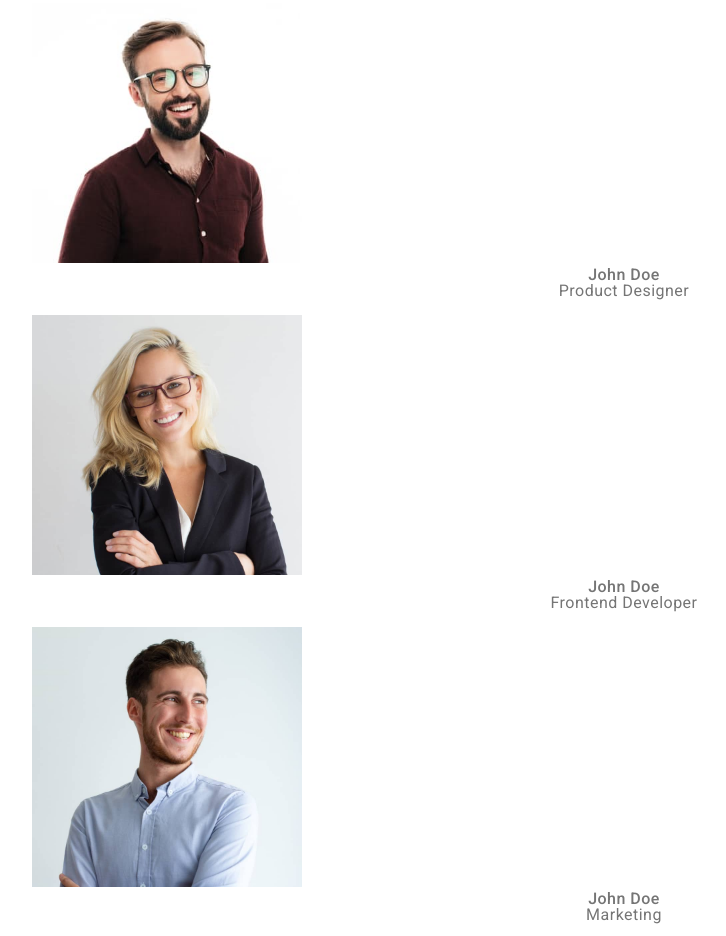
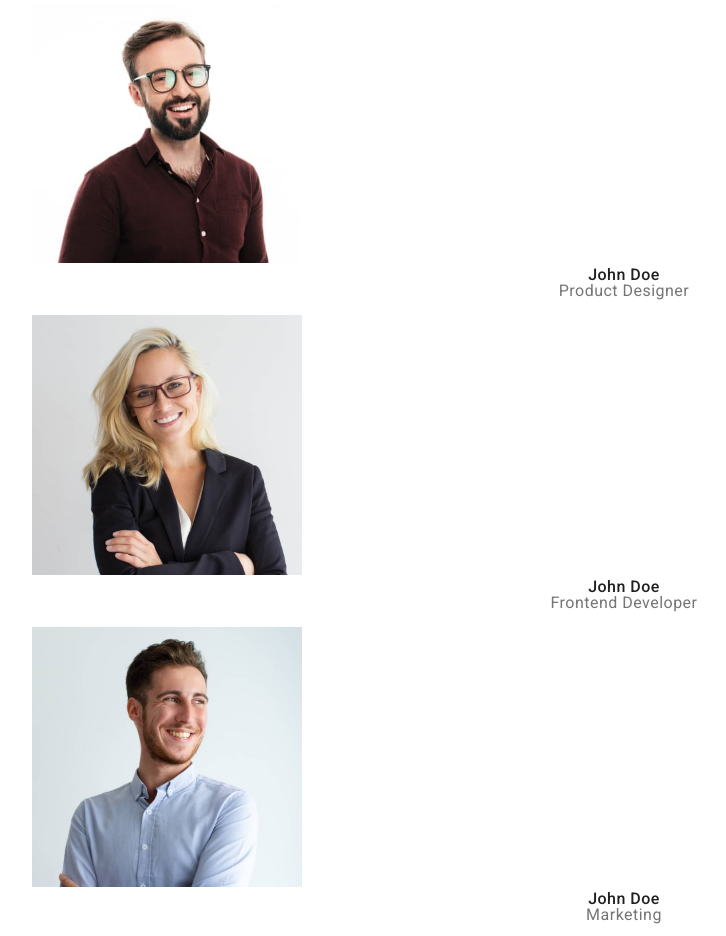
Before and after one commit to AleksanderLasek/goit-markup-hw-02, a plain HTML site: page index.html in a window 1280 px wide. Shown: the part 1018-1954 px from the top of the page, without its empty margins (16-742 px from the left). Drawn offline with Linux system fonts and the light colour scheme.

Commit message:
zmiana koloru John Doe na prawidlowy w index.html

```diff
--- a/css/styles.css
+++ b/css/styles.css
@@ -113,6 +113,7 @@
   line-height: 100%;
   text-align: center;
   letter-spacing: 0.03em;
+  color: #212121;
 }
 
 .logo-footer,
```
